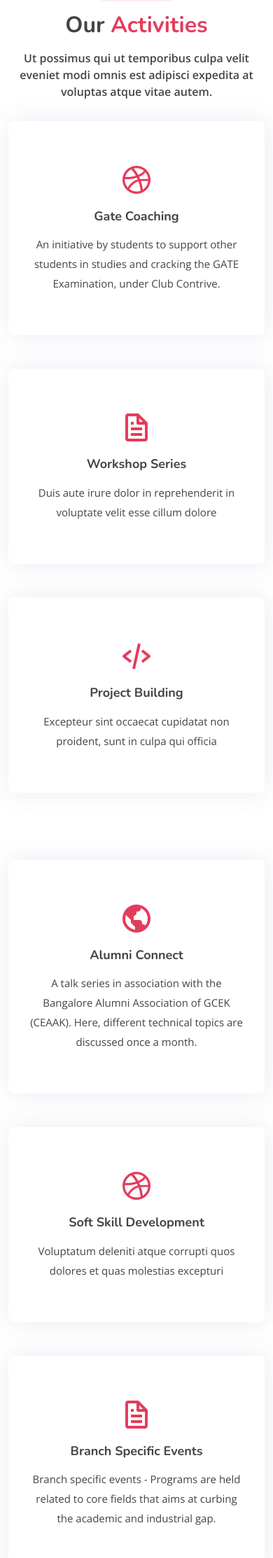
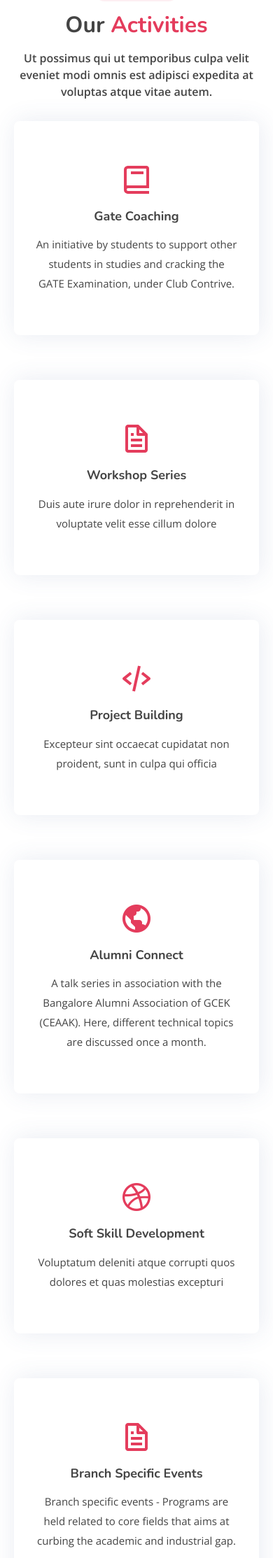
Before and after one commit to arshaddanish/iste-gcek-website, a PHP site: page / in a window 390 px wide. Shown: the part 1750-3977 px from the top of the page at 70% size. Run offline with PHP 8.4, Linux system fonts and the light colour scheme.

Commit message:
set activities layout

```diff
--- a/assets/css/style.css
+++ b/assets/css/style.css
@@ -360,11 +360,17 @@
   text-decoration: none;
 }
 
-.services {
-  padding-bottom: 30px;
+.services .activities {
+  display: -ms-grid;
+  display: grid;
+  -ms-grid-columns: (1fr)[3];
+      grid-template-columns: repeat(3, 1fr);
+  gap: 4rem 2rem;
+  justify-items: center;
 }
 
 .services .icon-box {
+  max-width: 350px;
   padding: 60px 30px;
   position: relative;
   overflow: hidden;
@@ -425,6 +431,20 @@
 .services .icon-box:hover .description,
 .services .icon-box:hover .icon i {
   color: #fff;
+}
+
+@media (max-width: 992px) {
+  .services .activities {
+    -ms-grid-columns: (1fr)[2];
+        grid-template-columns: repeat(2, 1fr);
+  }
+}
+
+@media (max-width: 768px) {
+  .services .activities {
+    -ms-grid-columns: (1fr)[1];
+        grid-template-columns: repeat(1, 1fr);
+  }
 }
 
 .portfolio #portfolio-flters {
--- a/assets/sass/_activities.scss
+++ b/assets/sass/_activities.scss
@@ -1,7 +1,13 @@
 .services {
-  padding-bottom: 30px;
+  .activities {
+    display: grid;
+    grid-template-columns: repeat(3, 1fr);
+    gap: 4rem 2rem;
+    justify-items: center;
+  }
 
   .icon-box {
+    max-width: 350px;
     padding: 60px 30px;
     position: relative;
     overflow: hidden;
@@ -62,3 +68,19 @@
     }
   }
 }
+
+@media (max-width: 992px) {
+  .services {
+    .activities {
+      grid-template-columns: repeat(2, 1fr);
+    }
+  }
+}
+
+@media (max-width: 768px) {
+  .services {
+    .activities {
+      grid-template-columns: repeat(1, 1fr);
+    }
+  }
+}
--- a/index.html
+++ b/index.html
@@ -214,76 +214,45 @@
             autem.</p>
         </div>
 
-        <div class="row mb-5">
-          <div class="col-md-6 col-lg-4 d-flex align-items-stretch mb-5 mb-lg-0">
+        <div class="activities">
           <div class="icon-box">
-              <div class="icon"><i class="bx bxl-dribbble"></i></div>
+            <div class="icon"><i class='bx bx-book'></i></div>
             <h4 class="title">Gate Coaching</h4>
             <p class="description">An initiative by students to support other students in studies and cracking the
               GATE Examination, under Club Contrive.</p>
           </div>
-          </div>
 
-          <div class="col-md-6 col-lg-4 d-flex align-items-stretch mb-5 mb-lg-0">
           <div class="icon-box">
             <div class="icon"><i class="bx bx-file"></i></div>
             <h4 class="title">Workshop Series</h4>
             <p class="description">Duis aute irure dolor in reprehenderit in voluptate velit esse cillum dolore</p>
           </div>
-          </div>
 
-          <div class="col-md-6 col-lg-4 d-flex align-items-stretch mb-5 mb-lg-0">
           <div class="icon-box">
             <div class="icon"><i class='bx bx-code-alt'></i></div>
             <h4 class="title">Project Building</h4>
             <p class="description">Excepteur sint occaecat cupidatat non proident, sunt in culpa qui officia</p>
           </div>
-          </div>
-        </div>
 
-        <div class="row">
-          <div class="col-md-6 col-lg-4 d-flex align-items-stretch mb-5 mb-lg-0">
           <div class="icon-box">
             <div class="icon"><i class="bx bx-world"></i></div>
             <h4 class="title">Alumni Connect</h4>
             <p class="description">A talk series in association with the Bangalore Alumni Association of GCEK (CEAAK).
               Here, different technical topics are discussed once a month.</p>
           </div>
-          </div>
 
-          <div class="col-md-6 col-lg-4 d-flex align-items-stretch mb-5 mb-lg-0">
           <div class="icon-box">
             <div class="icon"><i class="bx bxl-dribbble"></i></div>
             <h4 class="title">Soft Skill Development</h4>
             <p class="description">Voluptatum deleniti atque corrupti quos dolores et quas molestias excepturi</p>
           </div>
-          </div>
 
-          <div class="col-md-6 col-lg-4 d-flex align-items-stretch mb-5 mb-lg-0">
           <div class="icon-box">
             <div class="icon"><i class="bx bx-file"></i></div>
             <h4 class="title">Branch Specific Events</h4>
             <p class="description">Branch specific events - Programs are held related to core fields that aims at
               curbing the academic and industrial gap.</p>
           </div>
-          </div>
-
-          <!-- <div class="col-md-6 col-lg-3 d-flex align-items-stretch mb-5 mb-lg-0">
-            <div class="icon-box">
-              <div class="icon"><i class="bx bx-tachometer"></i></div>
-              <h4 class="title"><a href="">Coding Club</a></h4>
-              <p class="description">Excepteur sint occaecat cupidatat non proident, sunt in culpa qui officia</p>
-            </div>
-          </div>
-
-          <div class="col-md-6 col-lg-3 d-flex align-items-stretch mb-5 mb-lg-0">
-            <div class="icon-box">
-              <div class="icon"><i class="bx bx-world"></i></div>
-              <h4 class="title"><a href="">Hardware Clinic</a></h4>
-              <p class="description">At vero eos et accusamus et iusto odio dignissimos ducimus qui blanditiis</p>
-            </div>
-          </div> -->
-
         </div>
 
       </div>
```
Lines whose indentation alone changed are shown as unchanged.
